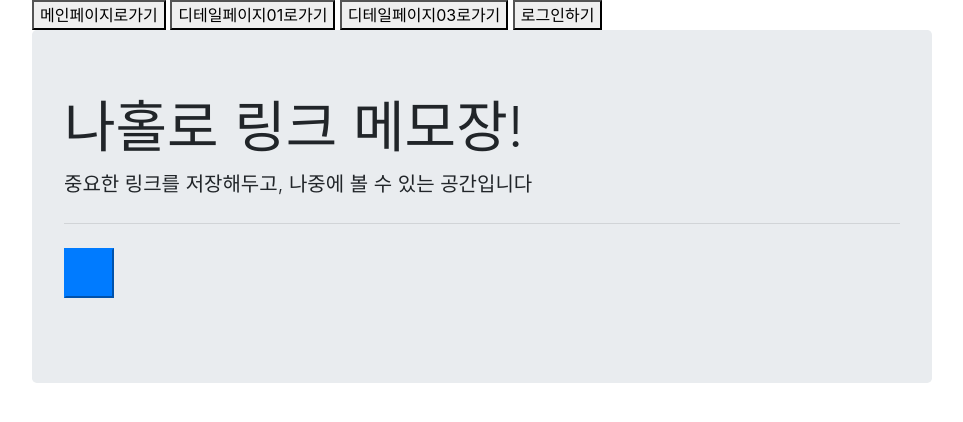
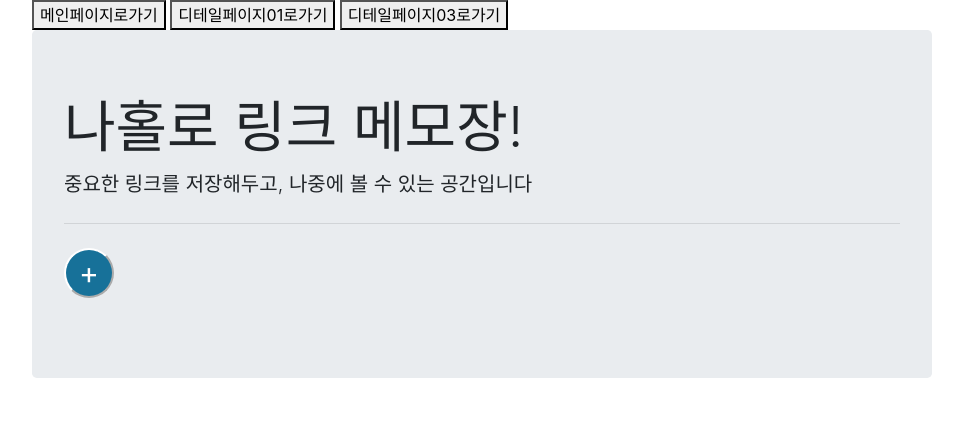
Before and after one commit to DaHee200/hanghae99-project1, a Flask app: page /detail02 in a window 1280 px wide. Shown: the part 75-497 px from the top of the page, without its empty margins (158-1121 px from the left). Run offline with Flask 2, Linux system fonts and the light colour scheme; data that the repository does not hold is empty; some libraries are stand-ins or nearby versions; some web fonts are replaced.

Commit message:
add-button

```diff
--- a/templates/detail02.html
+++ b/templates/detail02.html
@@ -39,10 +39,15 @@
             align-items: center;
         }
 
-        .btn-primary {
+        .btn01 {
             height: 50px;
             width: 50px;
-            font-size: 50px;
+            font-size: 30px;
+            padding-bottom: 10px;
+            border-radius: 50px;
+            background-color: #177199;
+            color: white;
+            border-color: white;
         }
 
         .wrap {
@@ -54,6 +59,7 @@
             color: blue;
             font-weight: bold;
         }
+
         #post-box {
             width: 500px;
             margin: 20px auto;
@@ -62,10 +68,6 @@
             border-radius: 5px;
         }
 
-        .card-columns {
-            display: flex;
-            justify-content: flex-start;
-        }
     </style>
     <script>
         $(document).ready(function () {
@@ -75,10 +77,10 @@
         function openClose() {
             if ($("#post-box").css("display") == "block") {
                 $("#post-box").hide();
-                $("#btn-post-box").text("포스팅 박스 열기");
+                $("#btn-post-box").text("+");
             } else {
                 $("#post-box").show();
-                $("#btn-post-box").text("포스팅 박스 닫기");
+                $("#btn-post-box").text("-");
             }
         }
 
@@ -140,17 +142,16 @@
 </header>
 
 <div class="wrap">
-    <button onclick="window.location.href='/'" nav-fixed>메인페이지로가기</button>
+    <button onclick="window.location.href='/'">메인페이지로가기</button>
     <button onclick="window.location.href='/detail01'">디테일페이지01로가기</button>
     <button onclick="window.location.href='/detail03'">디테일페이지03로가기</button>
-    <button onclick="window.location.href='/login'">로그인하기</button>
+
     <div class="jumbotron">
         <h1 class="display-4">나홀로 링크 메모장!</h1>
         <p class="lead">중요한 링크를 저장해두고, 나중에 볼 수 있는 공간입니다</p>
         <hr class="my-4">
         <p class="lead">
-            <button onclick="openClose()" id="btn-post-box" type="button" class="btn-primary">
-            </button>
+            <button onclick="openClose()" id="btn-post-box" type="button" class="btn01">+</button>
         </p>
     </div>
     <div id="post-box" class="form-post" style="display:none">
```
Also changed, not shown: templates/detail01.html (+13 -11 lines), templates/detail03.html (+15 -3 lines).
